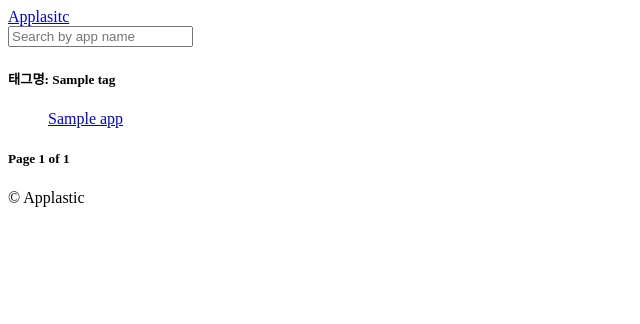
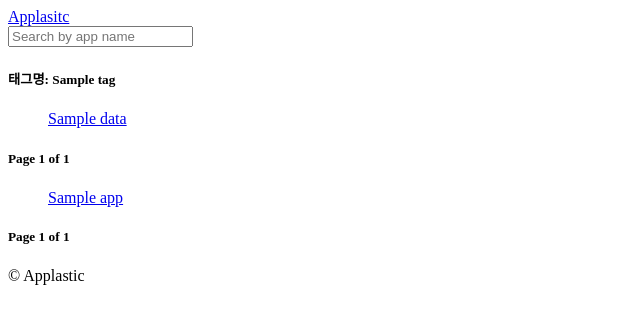
Before and after one commit to ssbinn/applastic-django, a Django app: template templates/apps/all_apps.html in a window 1280 px wide. Shown: the top 324 px of the page, without its empty margins (0-640 px from the left). Run offline with Django 3.2, Linux system fonts and the light colour scheme; the template is opened without the code that fills it: most values are stand-ins (such as "Sample title", 1, 10 or a date in 2020).

Commit message:
complete tag func

```diff
--- a/templates/apps/all_apps.html
+++ b/templates/apps/all_apps.html
@@ -6,17 +6,41 @@
 
 {% block content %}
 
-    {% if page %}
+    <!-- tags -->
+    {% if data_list %}
         <h5>태그명: {{tag}}</h5>
 
+        {% for data in data_list %}
+            <ul>
+                <a href="{% url 'apps:detail' data.id %}">
+                    {{ data.trackName }}
+                </a>
+            </ul>
+        {% endfor %}
+
+        <!-- pagination -->
+        <h5>
+        {% if data_list.has_previous %}
+            <a href="?page={{data_list.previous_page_number}}">Previous</a>
+        {% endif %}
+
+        Page {{data_list.number}} of {{data_list.paginator.num_pages}}
+
+        {% if data_list.has_next %}
+            <a href="?page={{data_list.next_page_number}}">Next</a>
+        {% endif %}
+        </h5>
+    {% endif %}
+
+    <!-- apps -->
+    {% if page %}
         {% for app in page %}
             <ul>
-                <a href="{% url "apps:detail" app.id %}">  <!-- url tag, "url의 namespace:경로의 name" argument(<str:id>) -->
+                <a href="{% url 'apps:detail' app.id %}">  <!-- url tag, "url의 namespace:경로의 name" argument(<str:id>) -->
                     {{ app.trackName }}
                 </a>
             </ul>
         {% endfor %}
-    {% endif %}
 
 
         <!-- pagination -->
@@ -32,5 +56,7 @@
         {% endif %}
         </h5>
 
+    {% endif %}
+
 
 {% endblock %}
```
Also changed, not shown: apps/views.py (+33 -19 lines). Lines whose indentation alone changed are shown as unchanged.
